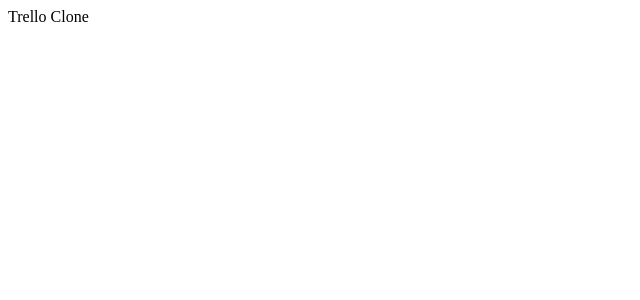
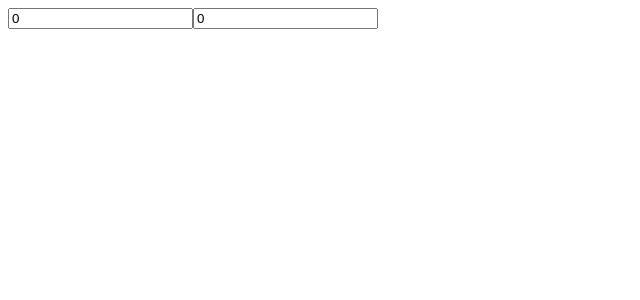
Before and after one commit to yunyoung-inpix/react-master, a React (Create React App) app: page / in a window 1280 px wide. Shown: the top 300 px of the page, without its empty margins (0-640 px from the left). Built offline with nearby package versions, Linux system fonts and the light colour scheme.

Commit message:
selector 예제

```diff
--- a/src/App.tsx
+++ b/src/App.tsx
@@ -1,7 +1,22 @@
 import React from "react";
+import { useRecoilState, useRecoilValue } from "recoil";
+import { hourSelector, minuteState } from "./atoms";
 
 function App() {
-  return <div>Trello Clone</div>;
+  const [minutes, setMinutes] = useRecoilState(minuteState);
+  const [hours, setHours] = useRecoilState(hourSelector);
+  const onMinutesChange = (event: React.FormEvent<HTMLInputElement>) => {
+    setMinutes(+event.currentTarget.value);
+  };
+  const onHoursChange = (event: React.FormEvent<HTMLInputElement>) => {
+    setHours(+event.currentTarget.value);
+  };
+  return (
+    <div>
+      <input value={minutes} onChange={onMinutesChange} type="number" placeholder="Minutes" />
+      <input value={hours} onChange={onHoursChange} type="number" placeholder="Hours" />
+    </div>
+  );
 }
 
 export default App;
--- a/src/atoms.tsx
+++ b/src/atoms.tsx
@@ -1 +1,19 @@
 import { atom, selector } from "recoil";
+
+export const minuteState = atom({
+  key: "minutes",
+  default: 0,
+});
+
+export const hourSelector = selector<number>({
+  key: "hours",
+  get: ({ get }) => {
+    const minutes = get(minuteState);
+    return minutes / 60;
+  },
+  set: ({ set }, newValue) => {
+    const minutes = Number(newValue) * 60;
+    // set(수정하고 싶은 atom, 새로운 값)
+    set(minuteState, minutes);
+  },
+});
```
